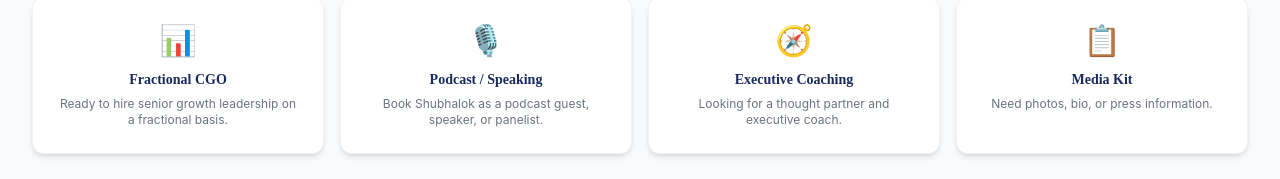
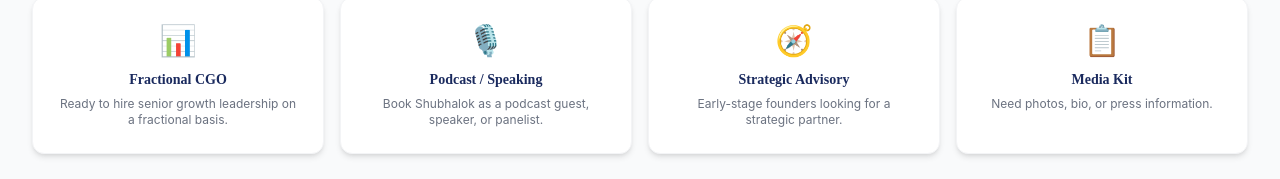
Before and after one commit to shubhalokg/shubhalok-website, a Next.js app: page /contact in a window 1280 px wide. Shown: the part 485-664 px from the top of the page. Built offline with nearby package versions, Linux system fonts and the light colour scheme.

Commit message:
Replace Executive Coaching with Strategic Advisory on Contact page

```diff
--- a/app/(main)/contact/page.tsx
+++ b/app/(main)/contact/page.tsx
@@ -7,7 +7,7 @@ const inquiryTypes = [
   'Fractional CGO Inquiry',
   'Marketing Services Project',
   'Podcast Production',
-  'Executive Coaching',
+  'Strategic Advisory Inquiry',
   'Speaking / Podcast Guest',
   'Media / Press Inquiry',
   'Other',
@@ -28,8 +28,8 @@ const contactReasons = [
   },
   {
     icon: '🧭',
-    title: 'Executive Coaching',
-    desc: 'Looking for a thought partner and executive coach.',
+    title: 'Strategic Advisory',
+    desc: 'Early-stage founders looking for a strategic partner.',
     href: '#contact-form',
   },
   {
```
